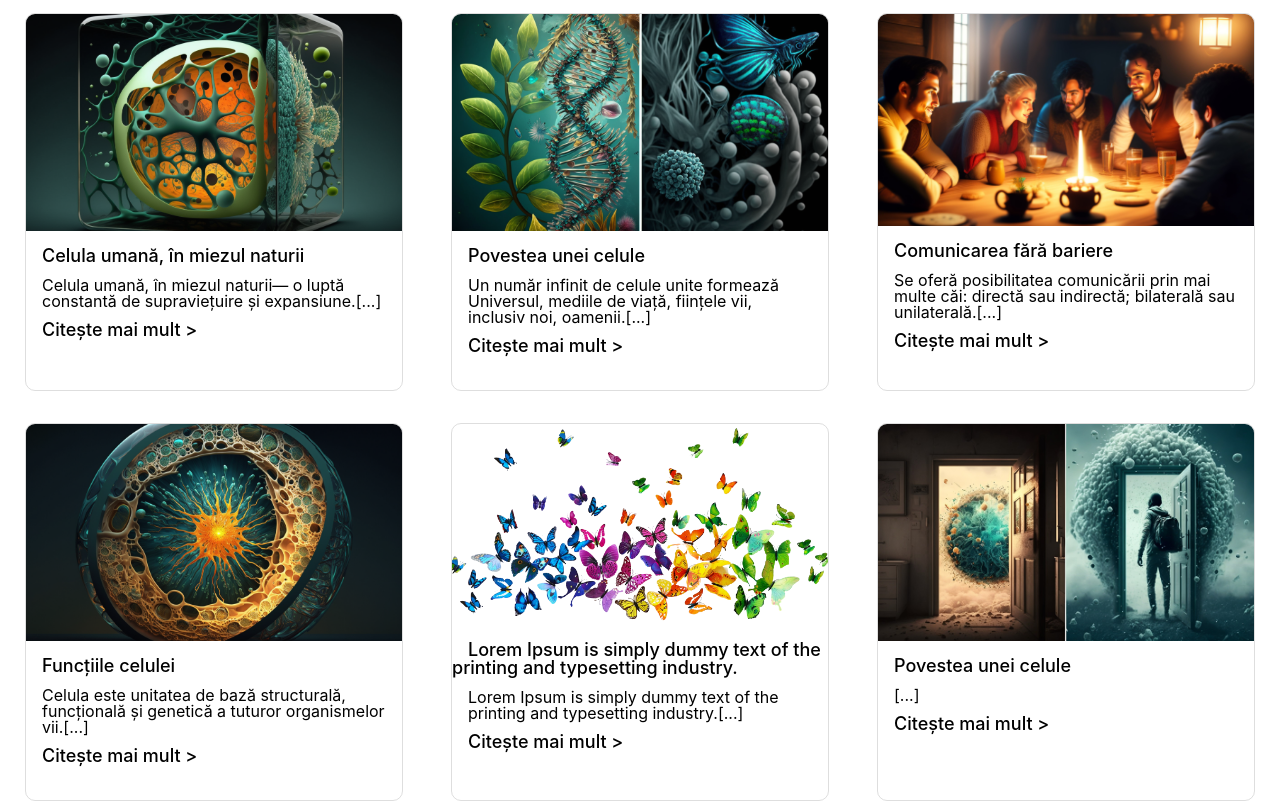
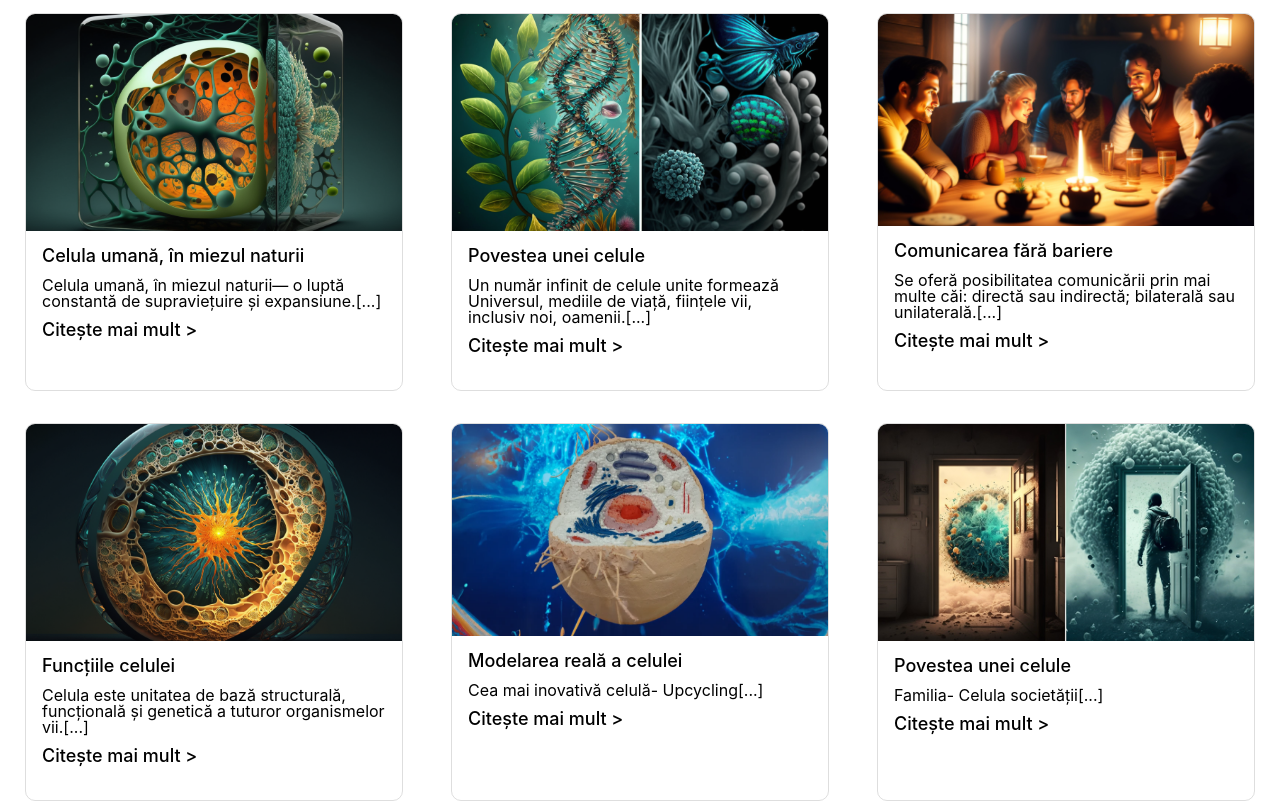
Before and after one commit to calatoriacelulei/calatoriacelulei.github.io, a plain HTML site: page transdisciplinaritate.html in a window 1280 px wide. Shown: the part 178-979 px from the top of the page. Drawn offline with nearby package versions, Linux system fonts and the light colour scheme.

Commit message:
trans +altele

```diff
--- a/css/transdisciplinaritate.scss
+++ b/css/transdisciplinaritate.scss
@@ -1,3 +1,8 @@
+body{
+    overflow-x: hidden;
+    touch-action: pan-y;
+}
+
 .text {
     text-align: center;
     font-size: 45px;
@@ -31,7 +36,7 @@
         width: 70vw;
         justify-content: center;
         margin: 2vh auto;
-        height: 42.5vh;
+        height: 35vh;
     }
     > img {
         width: 47vh;
--- a/transdisciplinaritate.html
+++ b/transdisciplinaritate.html
@@ -76,19 +76,18 @@
             <a href="celula.html" class="ct">Citește mai mult ></a>
         </div>
         <div class="box">
-            <img src="./image/fluturi.png" class="ph5">
-            <a href="pov.html">Lorem Ipsum is simply dummy text of the printing and typesetting industry.</a>
-            <p>Lorem Ipsum is simply dummy text of the printing and typesetting industry.[...]</p>
+            <img src="./image/lefter.png" class="ph5">
+            <a href="pov.html">Modelarea reală a celulei</a>
+            <p>Cea mai inovativă celulă- Upcycling[...]</p>
             <a href="pov.html" class="ct">Citește mai mult ></a>
         </div>
         <div class="box">
             <img src="./image/dps.png" class="ph6">
             <a href="pov.html">Povestea unei celule</a>
-            <p>[...]</p>
+            <p>Familia- Celula societății[...]</p>
             <a href="pov.html" class="ct">Citește mai mult ></a>
         </div>
     </div>
-    <button class="bt">Citeste mai mult</button>
     <footer>
         <div class="container">
 
```
Also changed, not shown: celula.html (+1 -0 lines), miez.html (+1 -0 lines), css/transdisciplinaritate.css, image/lefter.png (added), upcycling.html (added), 2 other files.
